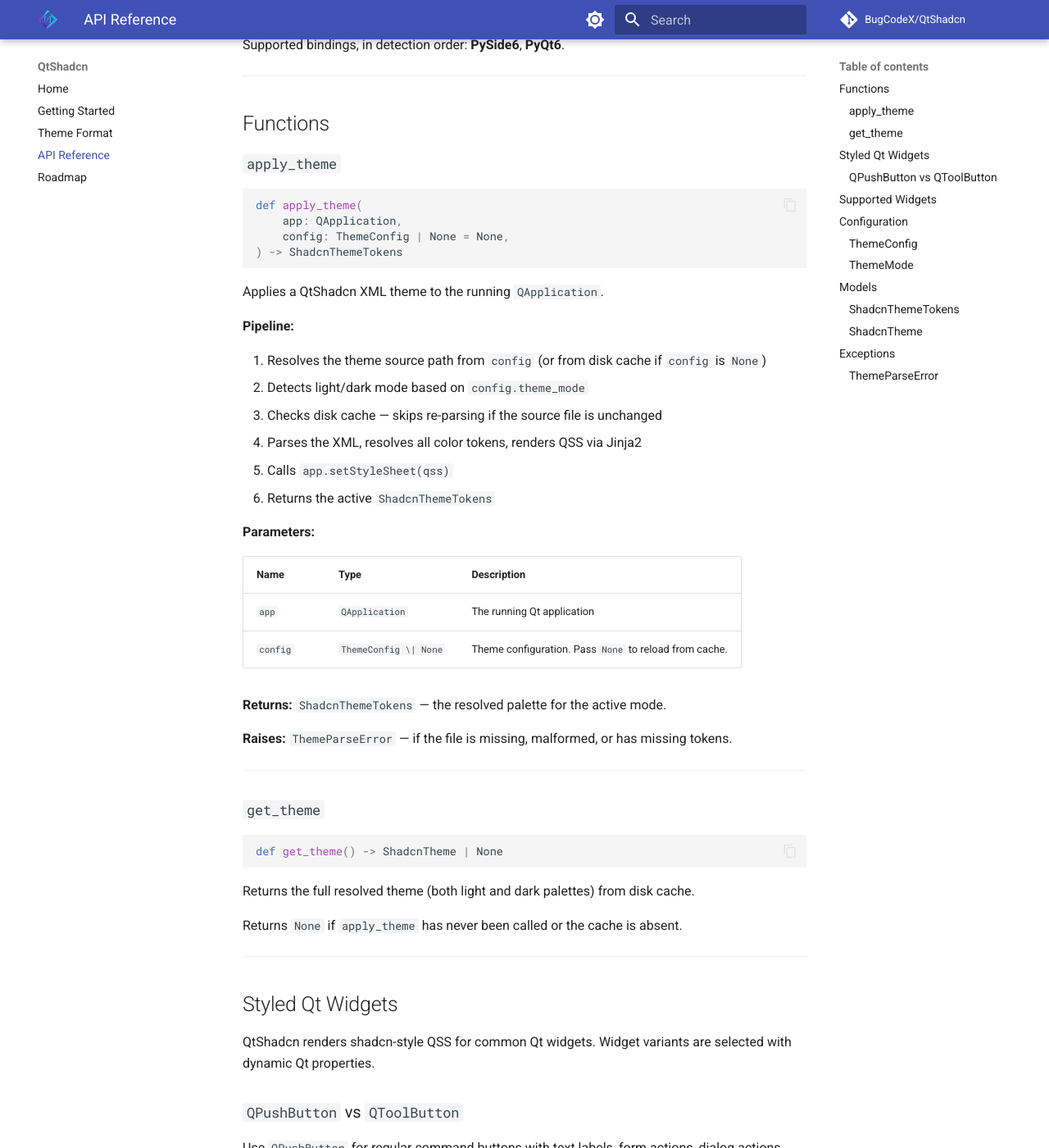
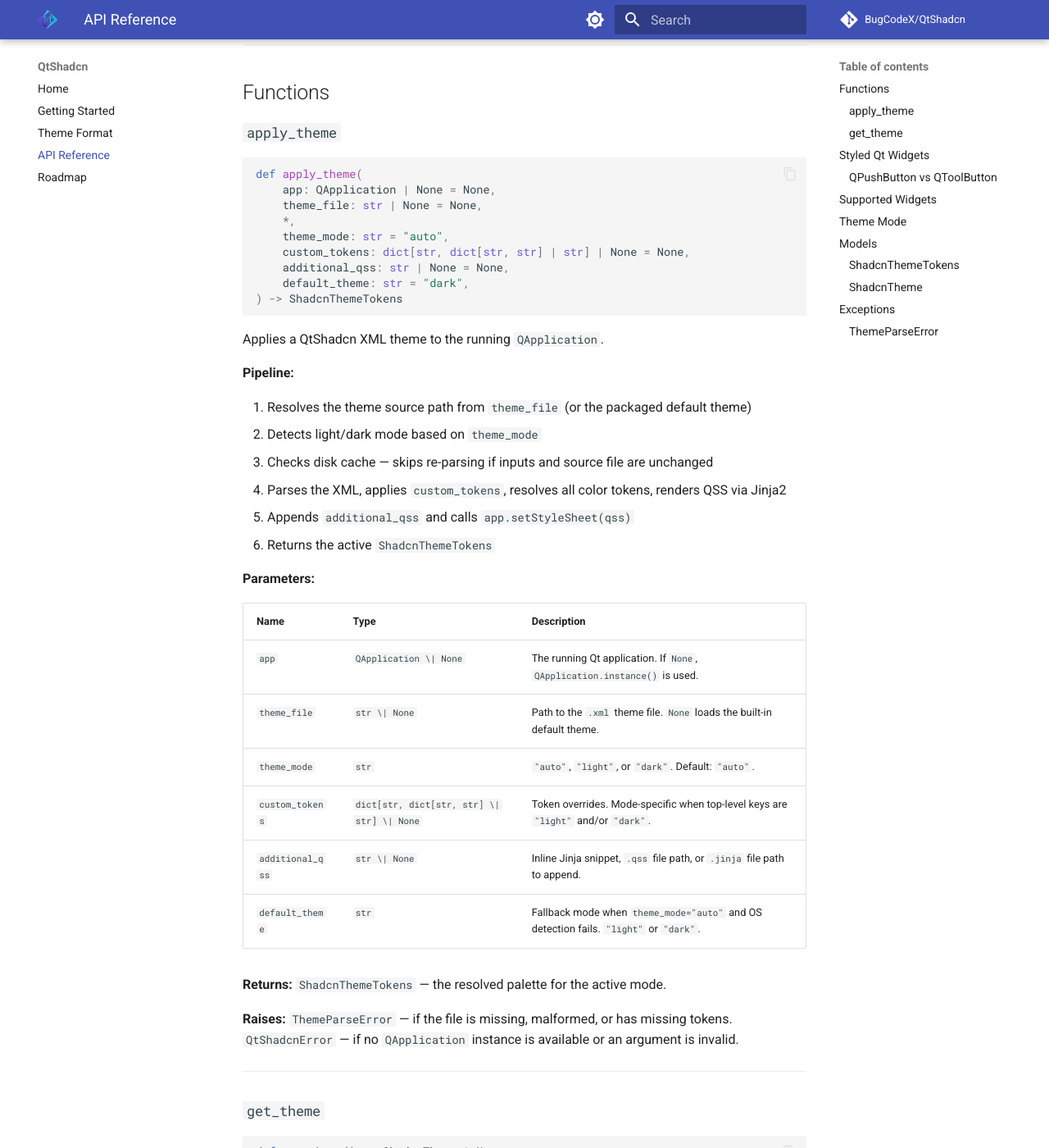
Before and after one commit to BugCodeX/QtShadcn, an MkDocs documentation site: the page built from docs/api-reference.md, in a window 1280 px wide and 1400 px high, scrolled down 549 px. Shown: the whole window at 82% size. Built offline with MkDocs 1.6.1 and Material for MkDocs 9.7.7, drawn with Linux system fonts in a browser that asks for light colours; comment, search, counter and statistics services are not loaded; some of the changed text lies outside the part shown.

Commit message:
feat!: refactor apply_theme to keyword-driven API
Replace the ThemeConfig-based apply_theme(app, config) signature with a flat keyword API:

- app is now optional; falls back to QApplication.instance()

- theme_source_path renamed to theme_file

- theme_mode supports 'auto' with default_theme fallback

- custom_tokens overrides tokens per mode or globally

- theme_custom renamed to additional_qss (inline, .qss, or .jinja)

ThemeConfig and ThemeMode are no longer part of the public API.

````diff
--- a/docs/api-reference.md
+++ b/docs/api-reference.md
@@ -6,8 +6,6 @@
 from qtshadcn import (
     apply_theme,
     get_theme,
-    ThemeConfig,
-    ThemeMode,
     ShadcnTheme,
     ShadcnThemeTokens,
     ThemeParseError,
@@ -32,8 +30,13 @@
 
 ```python
 def apply_theme(
-    app: QApplication,
-    config: ThemeConfig | None = None,
+    app: QApplication | None = None,
+    theme_file: str | None = None,
+    *,
+    theme_mode: str = "auto",
+    custom_tokens: dict[str, dict[str, str] | str] | None = None,
+    additional_qss: str | None = None,
+    default_theme: str = "dark",
 ) -> ShadcnThemeTokens
 ```
 
@@ -41,23 +44,27 @@
 
 **Pipeline:**
 
-1. Resolves the theme source path from `config` (or from disk cache if `config` is `None`)
-2. Detects light/dark mode based on `config.theme_mode`
-3. Checks disk cache — skips re-parsing if the source file is unchanged
-4. Parses the XML, resolves all color tokens, renders QSS via Jinja2
-5. Calls `app.setStyleSheet(qss)`
+1. Resolves the theme source path from `theme_file` (or the packaged default theme)
+2. Detects light/dark mode based on `theme_mode`
+3. Checks disk cache — skips re-parsing if inputs and source file are unchanged
+4. Parses the XML, applies `custom_tokens`, resolves all color tokens, renders QSS via Jinja2
+5. Appends `additional_qss` and calls `app.setStyleSheet(qss)`
 6. Returns the active `ShadcnThemeTokens`
 
 **Parameters:**
 
 | Name | Type | Description |
 | --- | --- | --- |
-| `app` | `QApplication` | The running Qt application |
-| `config` | `ThemeConfig \| None` | Theme configuration. Pass `None` to reload from cache. |
+| `app` | `QApplication \| None` | The running Qt application. If `None`, `QApplication.instance()` is used. |
+| `theme_file` | `str \| None` | Path to the `.xml` theme file. `None` loads the built-in default theme. |
+| `theme_mode` | `str` | `"auto"`, `"light"`, or `"dark"`. Default: `"auto"`. |
+| `custom_tokens` | `dict[str, dict[str, str] \| str] \| None` | Token overrides. Mode-specific when top-level keys are `"light"` and/or `"dark"`. |
+| `additional_qss` | `str \| None` | Inline Jinja snippet, `.qss` file path, or `.jinja` file path to append. |
+| `default_theme` | `str` | Fallback mode when `theme_mode="auto"` and OS detection fails. `"light"` or `"dark"`. |
 
 **Returns:** `ShadcnThemeTokens` — the resolved palette for the active mode.
 
-**Raises:** `ThemeParseError` — if the file is missing, malformed, or has missing tokens.
+**Raises:** `ThemeParseError` — if the file is missing, malformed, or has missing tokens. `QtShadcnError` — if no `QApplication` instance is available or an argument is invalid.
 
 ---
 
@@ -107,47 +114,17 @@
 
 ---
 
-## Configuration
+## Theme Mode
 
-### `ThemeConfig`
-
-Immutable Pydantic model. All fields have defaults.
-
-```python
-config = ThemeConfig(
-    theme_source_path="path/to/theme.xml",
-    theme_mode="auto",
-)
-```
-
-| Field | Type | Default | Description |
-| --- | --- | --- | --- |
-| `theme_source_path` | `str \| None` | `None` | Absolute or relative path to the XML theme file. `None` loads the built-in default theme. |
-| `theme_mode` | `ThemeMode \| str` | `"auto"` | Palette selection strategy. |
-
----
-
-### `ThemeMode`
-
-```python
-class ThemeMode(StrEnum):
-    AUTO = "auto"
-    LIGHT = "light"
-    DARK = "dark"
-```
+`theme_mode` accepts the following string values:
 
 | Value | Behavior |
 | --- | --- |
-| `AUTO` | Detects OS light/dark preference via `darkdetect` |
-| `LIGHT` | Always uses the `<light>` palette |
-| `DARK` | Always uses the `<dark>` palette |
+| `"auto"` | Detects OS light/dark preference via `darkdetect` (default) |
+| `"light"` | Always uses the `<light>` palette |
+| `"dark"` | Always uses the `<dark>` palette |
 
-`ThemeConfig` accepts both the enum and its string values:
-
-```python
-ThemeConfig(theme_mode=ThemeMode.DARK)  # enum
-ThemeConfig(theme_mode="dark")  # string — equivalent
-```
+When `theme_mode="auto"` and the OS preference cannot be detected, `default_theme` is used.
 
 ---
 
@@ -220,7 +197,7 @@
 from qtshadcn import apply_theme, ThemeParseError
 
 try:
-    apply_theme(app, config)
+    apply_theme(app, theme_file="my_theme.xml", theme_mode="auto")
 except ThemeParseError as e:
     print(f"Theme error: {e}")
 ```
--- a/docs/getting-started.md
+++ b/docs/getting-started.md
@@ -104,17 +104,16 @@ Save this as `my_theme.xml` next to your script:
 ```python
 import sys
 from qtshadcn._qt import QtWidgets
-from qtshadcn import ThemeConfig, ThemeParseError, apply_theme
+from qtshadcn import ThemeParseError, apply_theme
 
 app = QtWidgets.QApplication(sys.argv)
 
-config = ThemeConfig(
-    theme_source_path="my_theme.xml",
-    theme_mode="auto",  # follows the OS — or use "light" / "dark"
-)
-
 try:
-    tokens = apply_theme(app, config)
+    tokens = apply_theme(
+        app,
+        theme_file="my_theme.xml",
+        theme_mode="auto",  # follows the OS — or use "light" / "dark"
+    )
 except ThemeParseError as e:
     print(f"Could not load theme: {e}")
     sys.exit(1)
@@ -130,13 +129,12 @@ sys.exit(app.exec())
 
 ## Using the Default Theme
 
-QtShadcn ships with a default theme. Pass no `theme_source_path` and it loads automatically:
+QtShadcn ships with a default theme. Pass no `theme_file` and it loads automatically:
 
 ```python
-from qtshadcn import ThemeConfig, apply_theme
+from qtshadcn import apply_theme
 
-config = ThemeConfig(theme_mode="dark")
-apply_theme(app, config)
+apply_theme(app, theme_mode="dark")
 ```
 
 ---
@@ -161,15 +159,12 @@ The fonts are registered automatically by `apply_theme` before the stylesheet is
 | `"light"` | Always use the `<light>` palette |
 | `"dark"` | Always use the `<dark>` palette |
 
-You can also use the `ThemeMode` enum:
+The `theme_mode` argument accepts the string values `"auto"`, `"light"`, and `"dark"`:
 
 ```python
-from qtshadcn import ThemeConfig, ThemeMode
+from qtshadcn import apply_theme
 
-config = ThemeConfig(
-    theme_source_path="my_theme.xml",
-    theme_mode=ThemeMode.DARK,
-)
+apply_theme(app, theme_file="my_theme.xml", theme_mode="dark")
 ```
 
 ---
--- a/qtshadcn/__init__.py
+++ b/qtshadcn/__init__.py
@@ -1,7 +1,7 @@
 from typing import Any
 
 from .exceptions import QtBindingError, QtShadcnError, ThemeParseError, ThemeRenderError
-from .models import ShadcnTheme, ShadcnThemeTokens, ThemeConfig, ThemeMode
+from .models import ShadcnTheme, ShadcnThemeTokens
 
 __version__ = "0.0.22"
 
@@ -16,9 +16,6 @@ def __getattr__(name: str) -> Any:
 
 
 __all__ = [
-    # Config
-    "ThemeConfig",
-    "ThemeMode",
     # Models
     "ShadcnTheme",
     "ShadcnThemeTokens",
````
Also changed, not shown: AGENTS.md (+3 -3 lines), CHANGELOG.md (+13 -1 lines), CONTRIBUTING.md (+1 -1 lines), README.md (+13 -17 lines), docs/index.md (+5 -5 lines), .github/ISSUE_TEMPLATE/feature_request.md, 6 other files.
